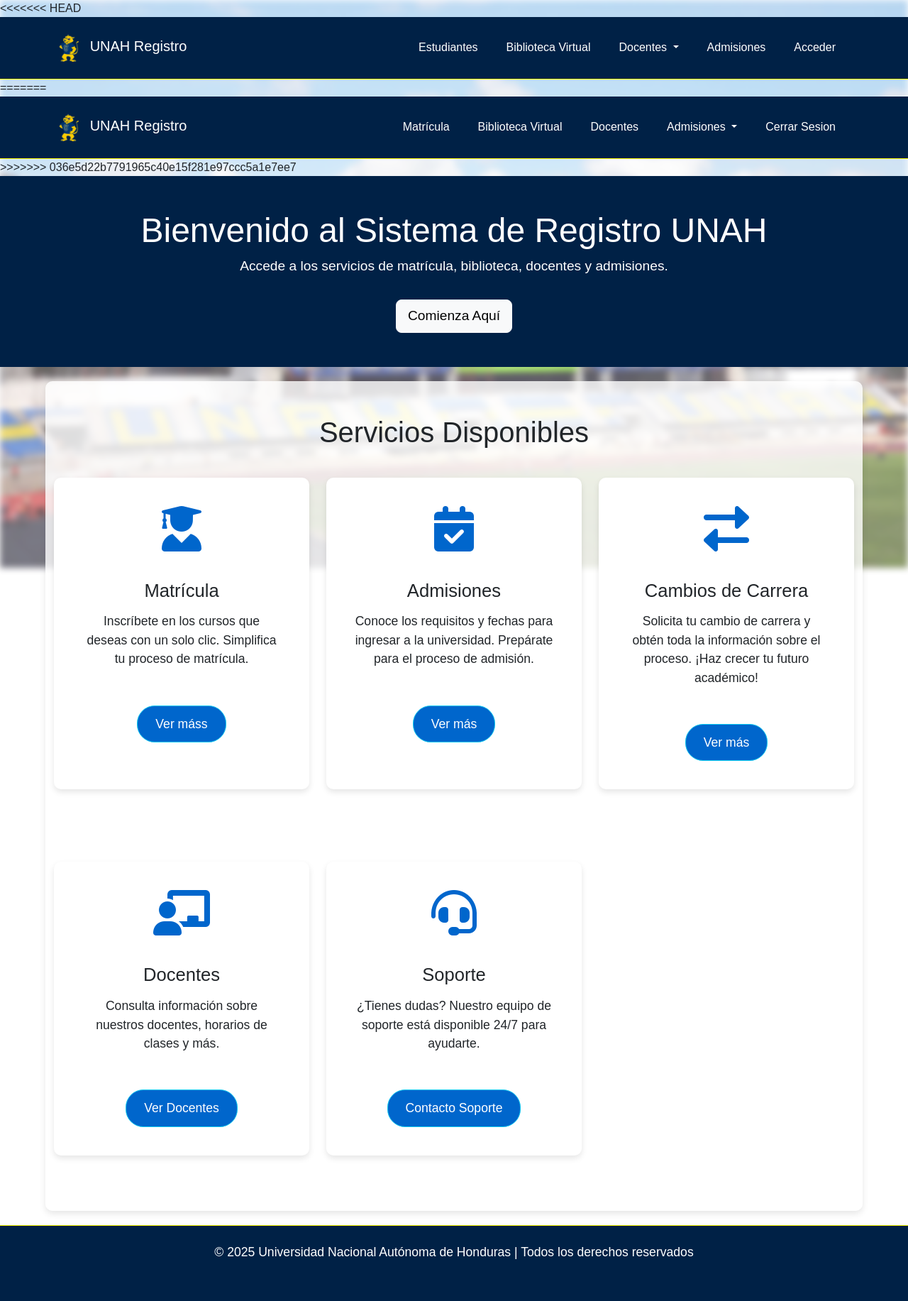
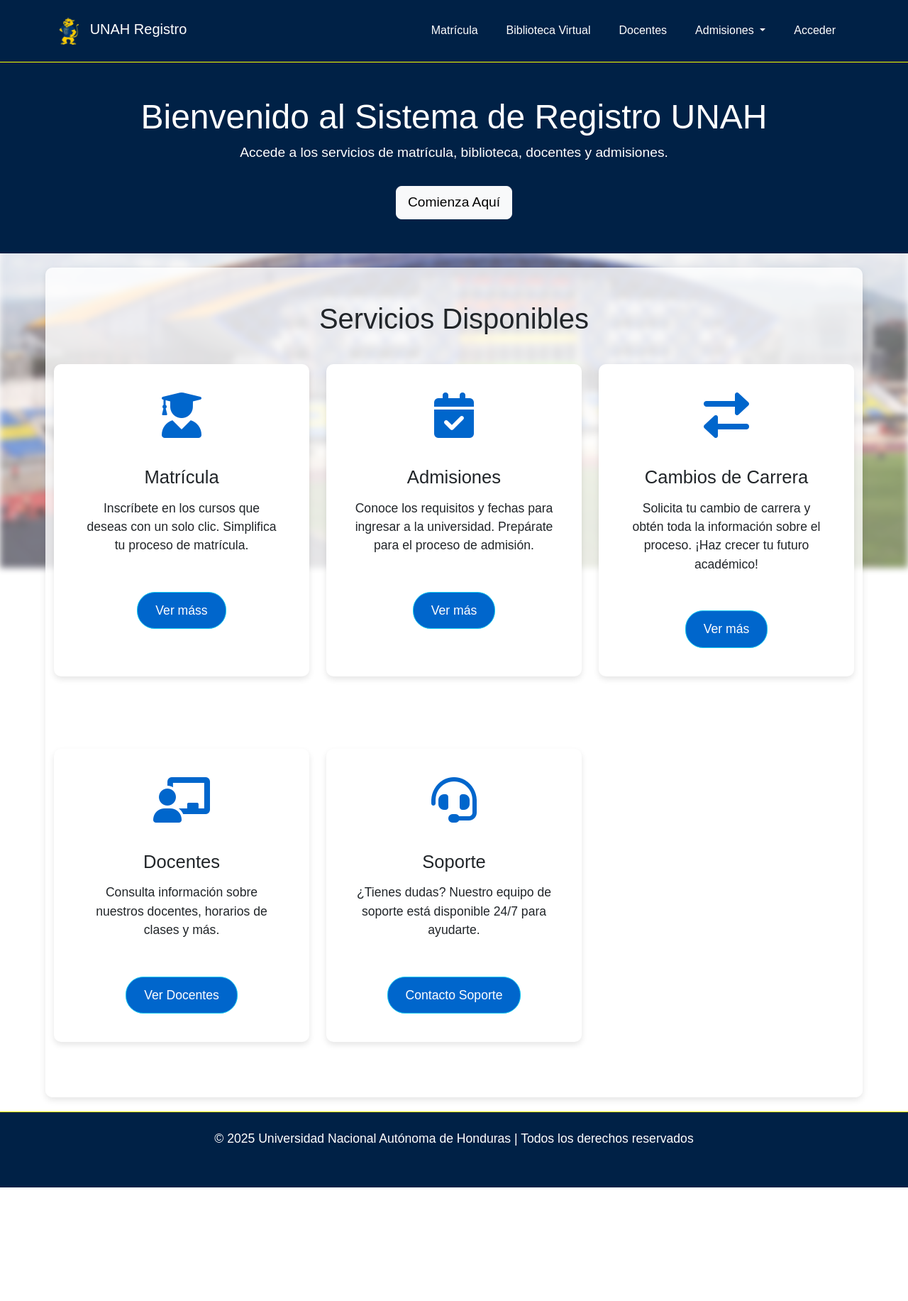
Before and after one commit to MikeWinchester/Registro_Frontend, a PHP site: page / in a window 1280 px wide. Shown: the whole page at 71% size. After the commit the page ends 1673 px from the top, so only its background shows below. Run offline with PHP 8.4, Linux system fonts and the light colour scheme.

Commit message:
fixed minor issues

```diff
--- a/views/components/navbar.php
+++ b/views/components/navbar.php
@@ -34,7 +34,7 @@
                     </li>
 
                     <li class="nav-item">
-                        <a class="nav-link" href="?page=login">Cerrar Sesion</a>
+                        <a class="nav-link" href="?page=login">Acceder</a>
                     </li>
                 </ul>
             </div>
--- a/views/landing.php
+++ b/views/landing.php
@@ -16,56 +16,7 @@
 
 </head>
 <body>
-<<<<<<< HEAD
-
-
-
-
-<nav class="navbar navbar-expand-lg navbar-dark bg-primary">
-    <div class="container">
-        <a class="navbar-brand" href="#">
-            <img src="../assets/images/puma.png" alt="Logo UNAH" style="height: 40px; margin-right: 10px;">
-            UNAH Registro
-        </a>
-        <button class="navbar-toggler" type="button" data-bs-toggle="collapse" data-bs-target="#navbarNav" aria-controls="navbarNav" aria-expanded="false" aria-label="Toggle navigation">
-            <span class="navbar-toggler-icon"></span>
-        </button>
-        <div class="collapse navbar-collapse" id="navbarNav">
-            <ul class="navbar-nav ms-auto">
-                <li class="nav-item">
-                    <a class="nav-link" href="?page=formulario_admisiones">Estudiantes</a>
-                </li>
-                <li class="nav-item">
-                    <a class="nav-link" href="#biblioteca">Biblioteca Virtual</a>
-                </li>
-
-                <!-- Menú desplegable para Docentes -->
-                <li class="nav-item dropdown">
-                    <a class="nav-link dropdown-toggle" href="#" id="docentesDropdown" role="button" data-bs-toggle="dropdown" aria-expanded="false">
-                        Docentes
-                    </a>
-                    <ul class="dropdown-menu" aria-labelledby="docentesDropdown">
-                        <li><a class="dropdown-item" href="docentes.php">Docentes</a></li>
-                        <li><a class="dropdown-item" href="?page=capacitaciones">Coordinadores</a></li>
-                        <li><a class="dropdown-item" href="?page=material_academico">Jefe de Carrera</a></li>
-                    </ul>
-                </li>
-
-                <li class="nav-item">
-                    <a class="nav-link" href="?page=formulario_admisiones">Admisiones</a>
-                </li>
-                <li class="nav-item">
-                    <a class="nav-link btn btn-warning" href="login.php">Acceder</a>
-                </li>
-            </ul>
-        </div>
-    </div>
-</nav>
-
-
-=======
 <?php require __DIR__ . "/components/navbar.php"?>
->>>>>>> 036e5d22b7791965c40e15f281e97ccc5a1e7ee7
     <section class="hero bg-primary text-white text-center py-5">
         <div class="container">
             <h1 class="display-4">Bienvenido al Sistema de Registro UNAH</h1>
```
